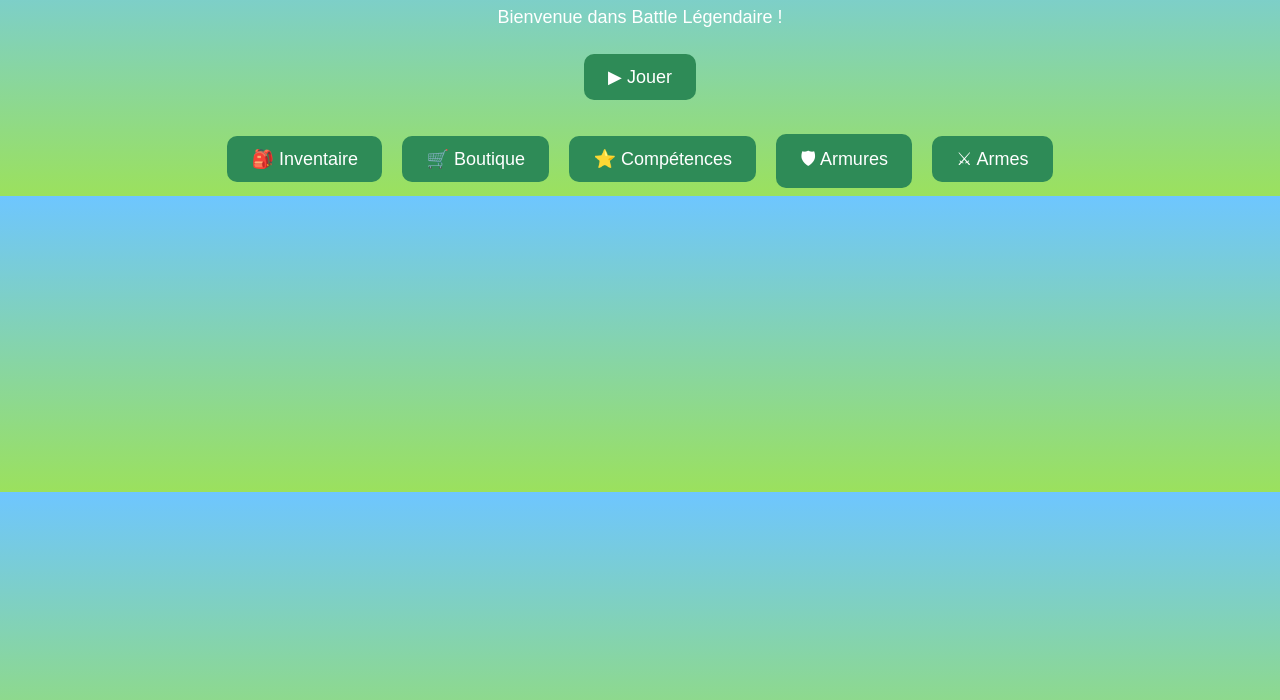
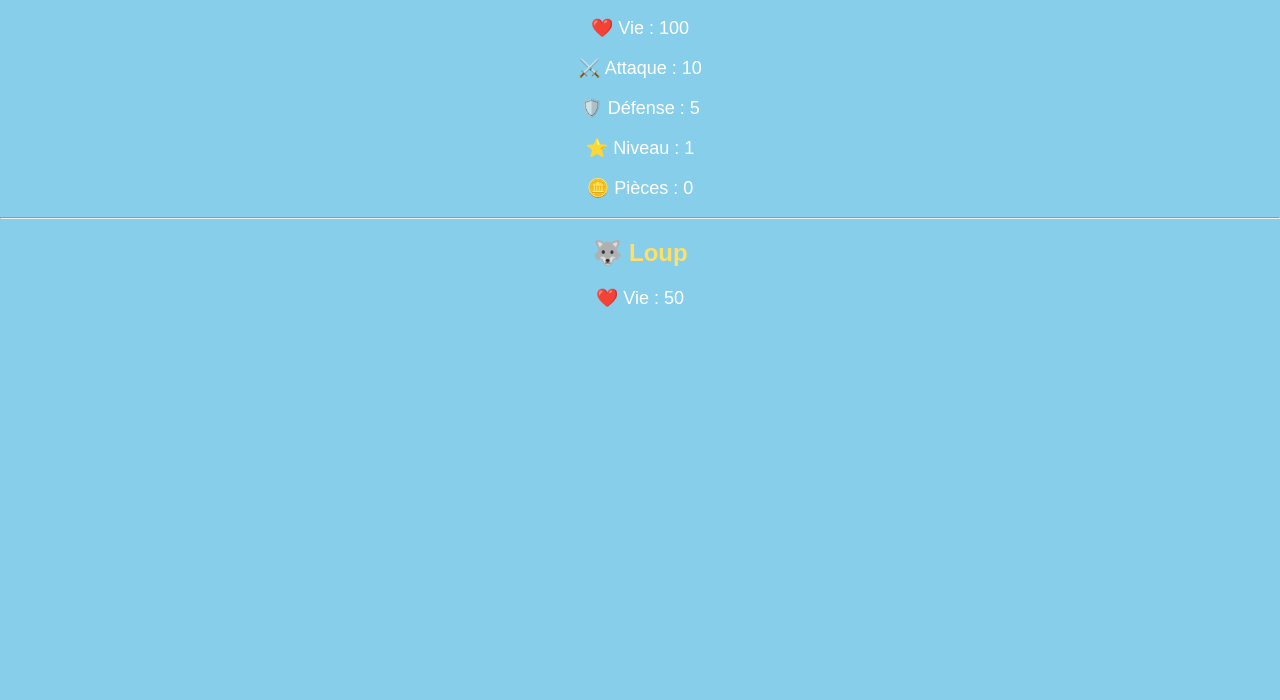
Before and after one commit to Arie-Leib/Battle-Legendaire, a plain HTML site: page index.html in a window 1280 px wide. Shown: the part 100-800 px from the top of the page. Drawn offline with Linux system fonts and the light colour scheme.

Commit message:
Update index.html

```diff
--- a/index.html
+++ b/index.html
@@ -4,42 +4,24 @@
     <meta charset="UTF-8">
     <meta name="viewport" content="width=device-width, initial-scale=1.0">
     <title>Battle Légendaire</title>
-    <link rel="stylesheet" href="game.css">
+
+    <link rel="stylesheet" href="style.css">
 </head>
 
 <body>
 
-    <h1>⚔️ Battle Légendaire ⚔️</h1>
+<h1>⚔️ Battle Légendaire ⚔️</h1>
 
-    <p>Bienvenue dans Battle Légendaire !</p>
+<h2>Ton héros</h2>
 
-    <button onclick="window.location.href='play.html'">
-        ▶ Jouer
-    </button>
+<p>❤️ Vie : <span id="health">100</span></p>
+<p>⚔️ Attaque : <span id="attack">10</span></p>
+<p>🛡️ Défense : <span id="defense">5</span></p>
+<p>⭐ Niveau : <span id="level">1</span></p>
+<p>🪙 Pièces : <span id="coins">0</span></p>
 
-    <br><br>
+<hr>
 
-    <button onclick="window.location.href='inventory.html'">
-        🎒 Inventaire
-    </button>
+<h2>🐺 Loup</h2>
 
-    <button onclick="window.location.href='shops.html'">
-        🛒 Boutique
-    </button>
-
-    <button onclick="window.location.href='skill.html'">
-        ⭐ Compétences
-    </button>
-
-    <button onclick="window.location.href='armor.html'">
-        🛡 Armures
-    </button>
-
-    <button onclick="window.location.href='weapons.html'">
-        ⚔ Armes
-    </button>
-
-    <script src="main.js"></script>
-
-</body>
-</html>
+<p>❤️ Vie : <span id="wolfHealth">50</span></p>
```
